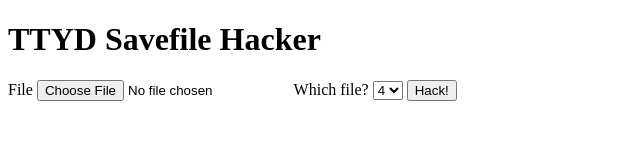
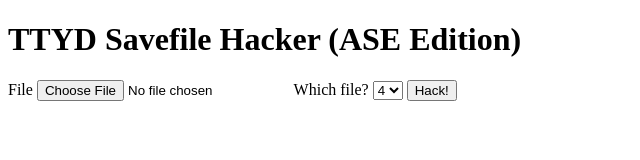
Before and after one commit to Zephiles/TTYDSaveHackerASE, a website: page WebVersion/index.html in a window 1280 px wide. Shown: the whole page, without its empty margins (0-640 px from the left). Drawn offline with Linux system fonts and the light colour scheme.

Commit message:
Add ASE Edition text to index.html

```diff
--- a/WebVersion/index.html
+++ b/WebVersion/index.html
@@ -5,7 +5,7 @@
         <title>TTYD Savefile Hacker</title>
     </head>
     <body>
-        <h1>TTYD Savefile Hacker</h1>
+        <h1>TTYD Savefile Hacker (ASE Edition)</h1>
         <form id="uploadform">
             <label for="fileupload">File</label>
             <input type="file" id="fileupload" name="fileupload">
```
